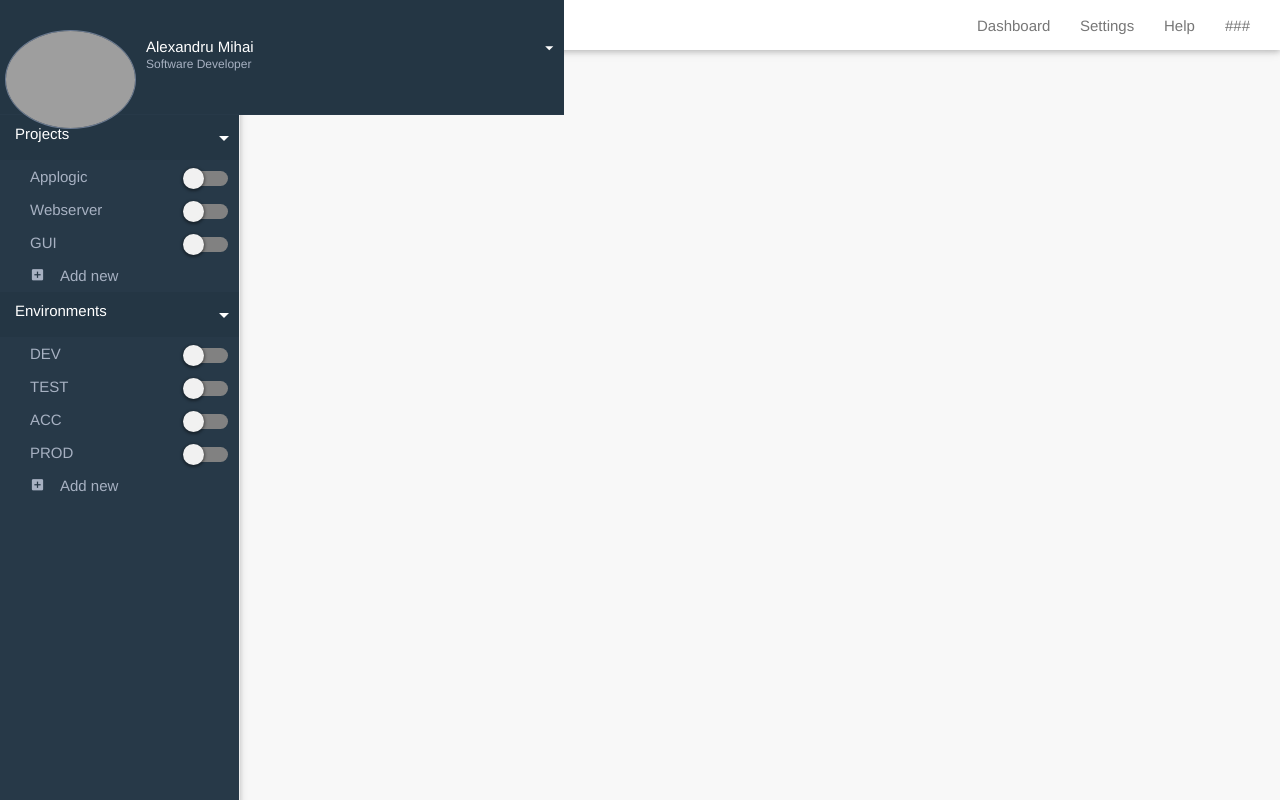
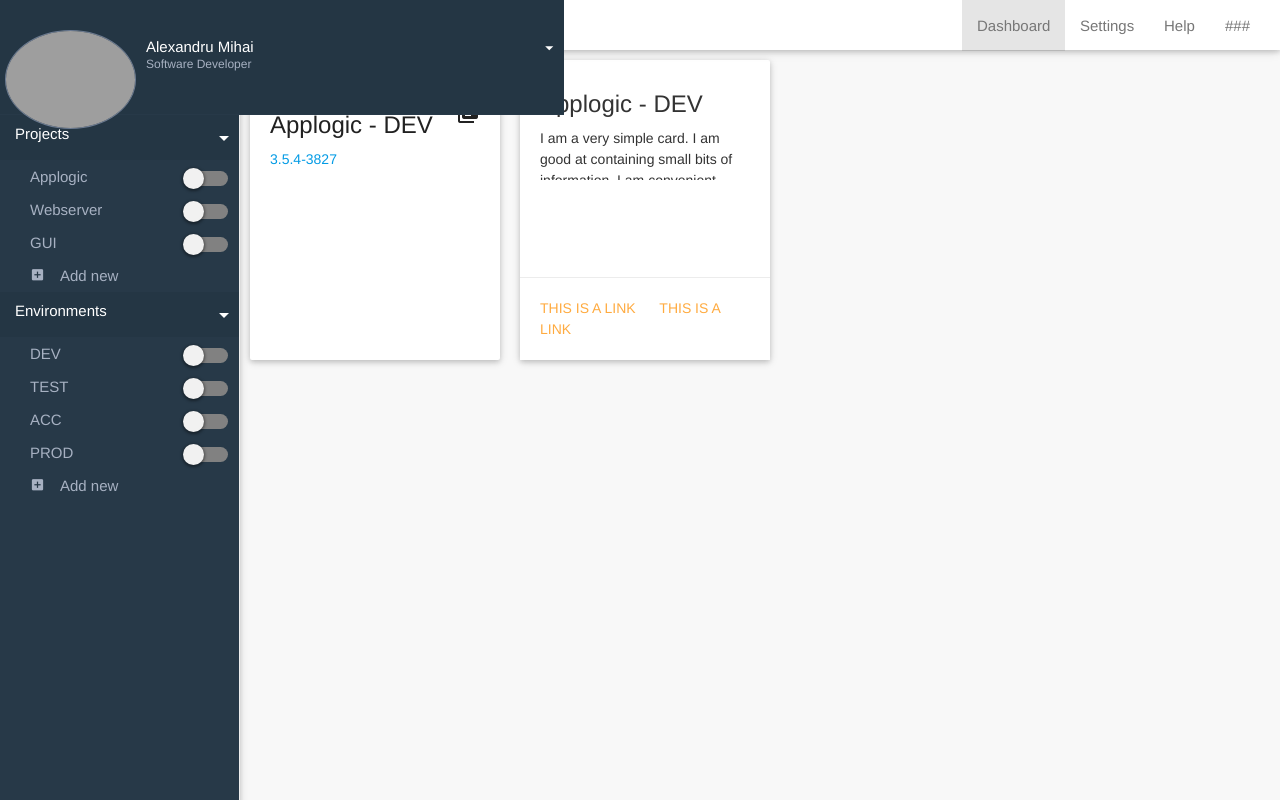
Before and after one commit to alexm92/raccoon-ui, a plain HTML site: page index.html in a window 1280 px wide. Drawn offline with nearby package versions, Linux system fonts and the light colour scheme; grey boxes are pictures that could not be loaded.

Commit message:
First card

```diff
--- a/index.html
+++ b/index.html
@@ -163,7 +163,7 @@
                         <p class="name">Raccoon</p>
                     </a>
                     <ul class="right">
-                        <li><a href="#dashboard" class="waves-effect waves-light">Dashboard</a></li>
+                        <li class="active"><a href="#dashboard" class="waves-effect waves-light">Dashboard</a></li>
                         <li><a href="#settings" class="waves-effect waves-light">Settings</a></li>
                         <li><a href="#help" class="waves-effect waves-light">Help</a></li>
                         <li><a href="#tasks" class="waves-effect waves-light">###</a></li>
@@ -172,10 +172,44 @@
             </div>
         </nav>
 
+        <div class="row">
+
+            <div class="card small left" style="width: 250px; margin: 10px;">
+                <div class="card-image waves-effect waves-block waves-light">
+                    ...
+                </div>
+                <div class="card-content">
+                    <span class="card-title activator grey-text text-darken-4">
+                        Applogic - DEV <i class="material-icons right">library_books</i>
+                    </span>
+                    <p><a href="#">3.5.4-3827</a></p>
+                </div>
+                <div class="card-reveal">
+                    <span class="card-title grey-text text-darken-4">Card Title<i class="material-icons right">close</i></span>
+                    <p>Here is some more information about this product that is only revealed once clicked on.</p>
+                </div>
+            </div>
+
+
+            <div class="card small left" style="width: 250px; margin: 10px;">
+                <div class="card-content text-darken-4">
+                    <span class="card-title activator">Applogic - DEV</span>
+                    <p>I am a very simple card. I am good at containing small bits of information.
+                        I am convenient because I require little markup to use effectively.</p>
+                </div>
+                <div class="card-action">
+                    <a href="#">This is a link</a>
+                    <a href="#">This is a link</a>
+                </div>
+                <div class="card-reveal">
+                    <span class="card-title grey-text text-darken-4">Select build<i class="material-icons right">close</i></span>
+                    <p>Here is some more information about this product that is only revealed once clicked on.</p>
+                </div>
+            </div>
 
 
 
-
+        </div>
     </main>
 
     <!--Import jQuery before materialize.js-->
```
